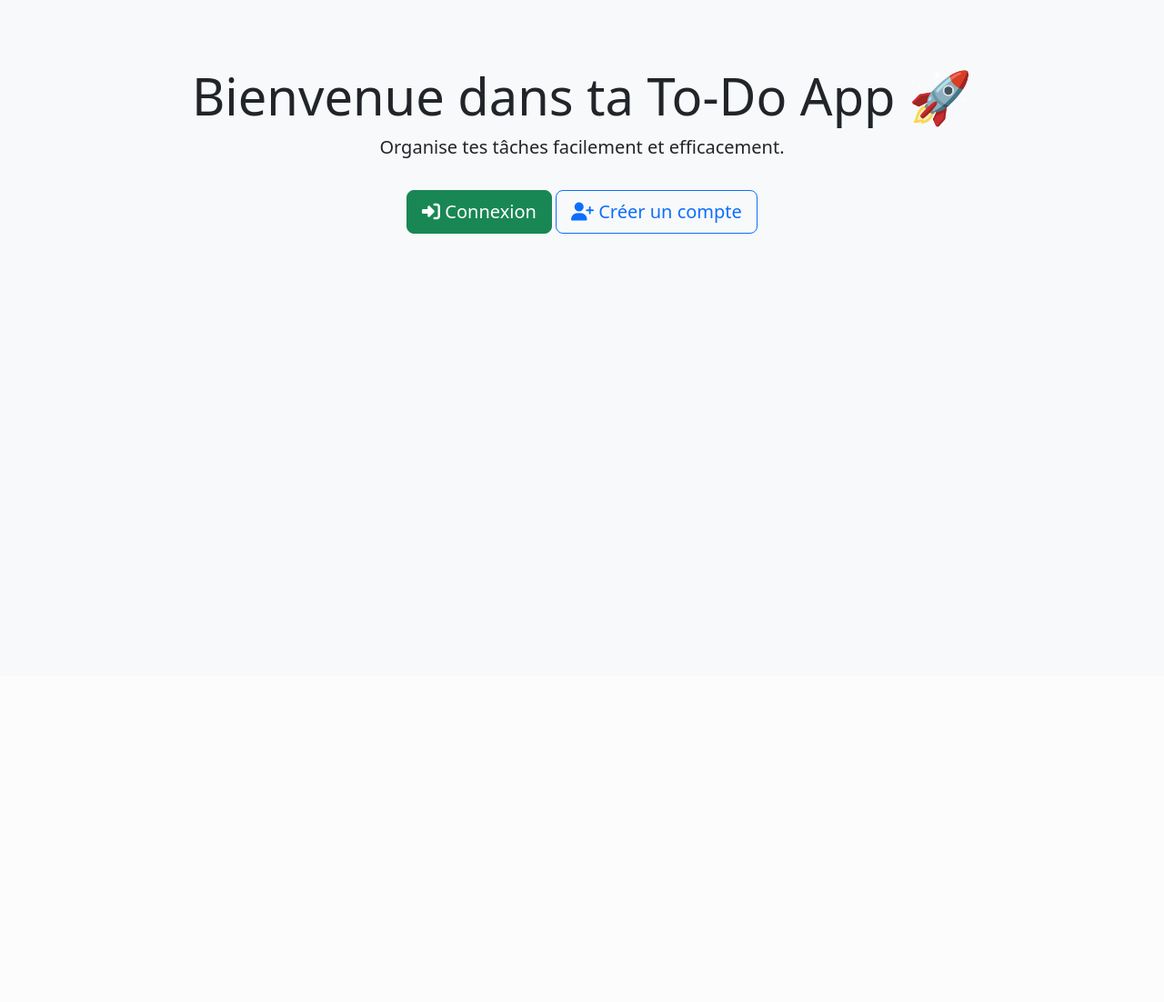
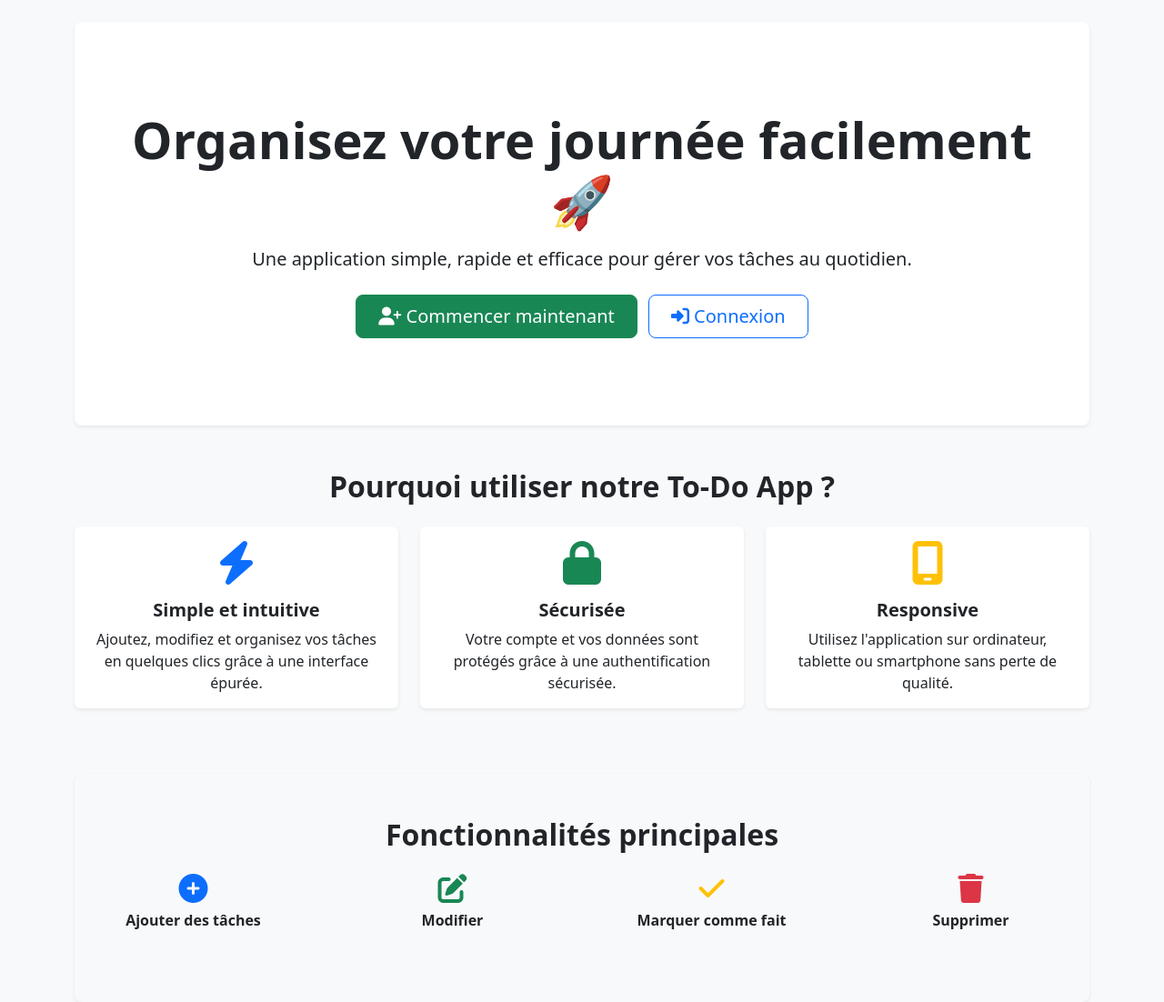
Before and after one commit to emma-nkn/todo_app, a Flask app: page / in a window 1280 px wide. Shown: the part 56-1158 px from the top of the page at 91% size. Before the commit the page ends 313 px from the top, so only its background shows below. Run offline with Flask 3, Linux system fonts and the light colour scheme.

Commit message:
Modification de la page acceuil avec une section de presentation et ajout d'un fichier txt

```diff
--- a/templates/index.html
+++ b/templates/index.html
@@ -1,20 +1,105 @@
 {% extends "base.html" %} {% block title %}Accueil{% endblock %} {% block
 content %}
-<div class="text-center py-5">
-  <h1 class="display-4">Bienvenue dans ta To-Do App 🚀</h1>
-  <p class="lead">Organise tes tâches facilement et efficacement.</p>
 
+<!-- SECTION HERO -->
+<div class="p-5 mb-4 bg-white rounded-3 shadow-sm">
+  <div class="container-fluid py-5">
+    <h1 class="display-4 fw-bold text-center">
+      Organisez votre journée facilement 🚀
+    </h1>
+    <p class="col-md-10 fs-5 mx-auto mt-3 text-center">
+      Une application simple, rapide et efficace pour gérer vos tâches au
+      quotidien.
+    </p>
+
+    <div class="text-center mt-4">
       {% if current_user.is_authenticated %}
-  <a href="/tasks" class="btn btn-primary btn-lg mt-3">
+      <a href="/tasks" class="btn btn-primary btn-lg px-4">
         <i class="fa fa-list-check"></i> Voir mes tâches
       </a>
       {% else %}
-  <a href="/login" class="btn btn-success btn-lg mt-3">
+      <a href="/register" class="btn btn-success btn-lg px-4 me-2">
+        <i class="fa fa-user-plus"></i> Commencer maintenant
+      </a>
+      <a href="/login" class="btn btn-outline-primary btn-lg px-4">
         <i class="fa fa-right-to-bracket"></i> Connexion
-  </a>
-  <a href="/register" class="btn btn-outline-primary btn-lg mt-3">
-    <i class="fa fa-user-plus"></i> Créer un compte
       </a>
       {% endif %}
     </div>
+  </div>
+</div>
+
+<!-- SECTION PRESENTATION -->
+<section class="my-5">
+  <h2 class="text-center fw-bold mb-4">Pourquoi utiliser notre To-Do App ?</h2>
+
+  <div class="row text-center">
+    <div class="col-md-4 mb-4">
+      <div class="card shadow-sm border-0 h-100">
+        <div class="card-body">
+          <i class="fa fa-bolt fa-3x text-primary mb-3"></i>
+          <h5 class="card-title fw-bold">Simple et intuitive</h5>
+          <p class="card-text">
+            Ajoutez, modifiez et organisez vos tâches en quelques clics grâce à
+            une interface épurée.
+          </p>
+        </div>
+      </div>
+    </div>
+
+    <div class="col-md-4 mb-4">
+      <div class="card shadow-sm border-0 h-100">
+        <div class="card-body">
+          <i class="fa fa-lock fa-3x text-success mb-3"></i>
+          <h5 class="card-title fw-bold">Sécurisée</h5>
+          <p class="card-text">
+            Votre compte et vos données sont protégés grâce à une
+            authentification sécurisée.
+          </p>
+        </div>
+      </div>
+    </div>
+
+    <div class="col-md-4 mb-4">
+      <div class="card shadow-sm border-0 h-100">
+        <div class="card-body">
+          <i class="fa fa-mobile-screen fa-3x text-warning mb-3"></i>
+          <h5 class="card-title fw-bold">Responsive</h5>
+          <p class="card-text">
+            Utilisez l'application sur ordinateur, tablette ou smartphone sans
+            perte de qualité.
+          </p>
+        </div>
+      </div>
+    </div>
+  </div>
+</section>
+
+<!-- SECTION FONCTIONNALITÉS -->
+<section class="py-5 bg-light rounded-3 shadow-sm">
+  <h2 class="text-center fw-bold mb-4">Fonctionnalités principales</h2>
+
+  <div class="row text-center">
+    <div class="col-md-3 mb-4">
+      <i class="fa fa-plus-circle fa-2x text-primary"></i>
+      <h6 class="fw-bold mt-2">Ajouter des tâches</h6>
+    </div>
+
+    <div class="col-md-3 mb-4">
+      <i class="fa fa-pen-to-square fa-2x text-success"></i>
+      <h6 class="fw-bold mt-2">Modifier</h6>
+    </div>
+
+    <div class="col-md-3 mb-4">
+      <i class="fa fa-check fa-2x text-warning"></i>
+      <h6 class="fw-bold mt-2">Marquer comme fait</h6>
+    </div>
+
+    <div class="col-md-3 mb-4">
+      <i class="fa fa-trash fa-2x text-danger"></i>
+      <h6 class="fw-bold mt-2">Supprimer</h6>
+    </div>
+  </div>
+</section>
+
 {% endblock %}
```
Also changed, not shown: requirements.txt (added, +13 -0 lines), README.md (added). Lines whose indentation alone changed are shown as unchanged.
